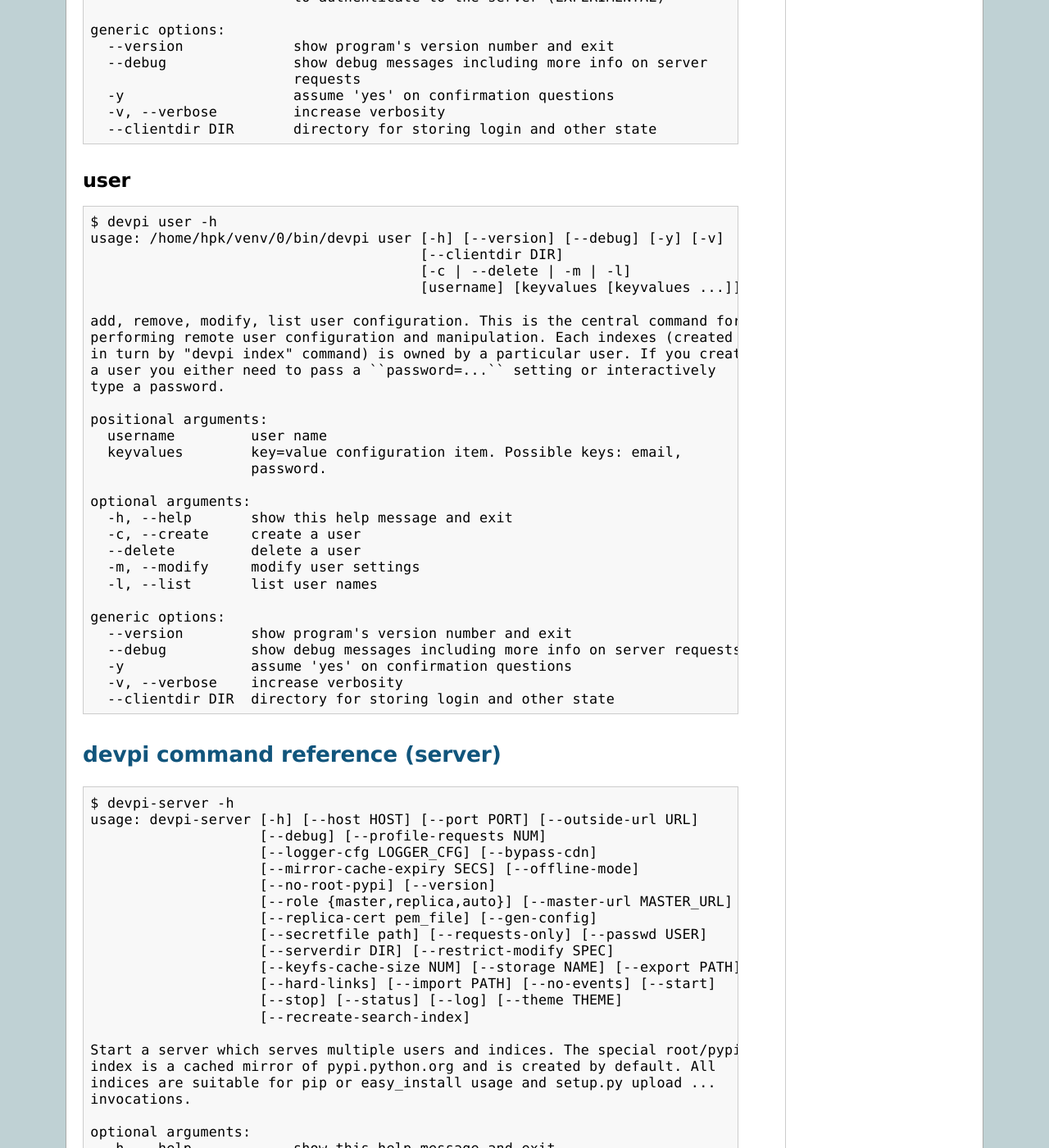
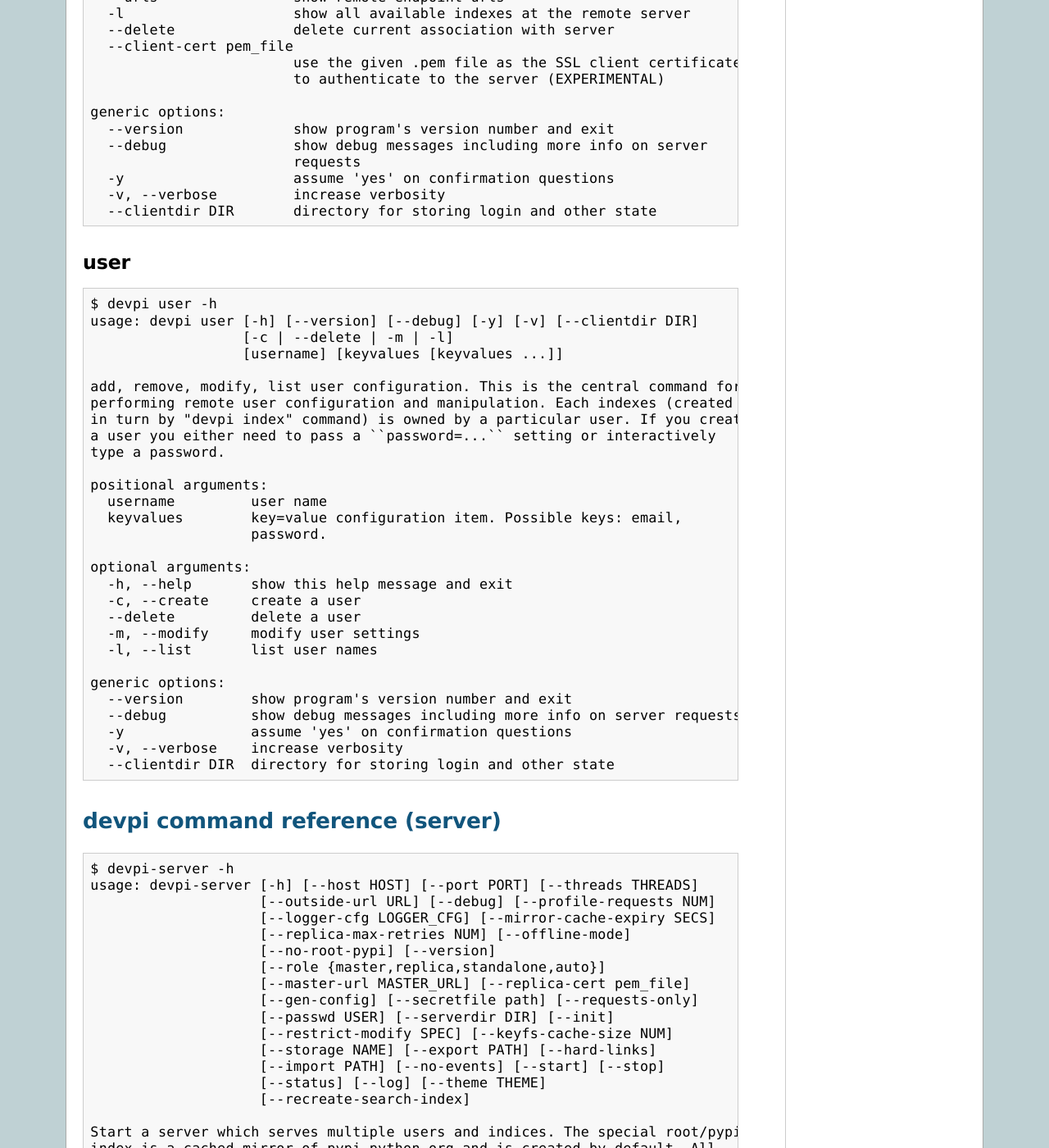
Before and after one commit to devpi/devpi, a Sphinx documentation site: the page built from doc/userman/devpi_commands.rst, in a window 1280 px wide and 1400 px high, scrolled down 7865 px. Shown: the whole window at 82% size. Built offline with Sphinx 7.4.7, drawn with Linux system fonts in a browser that asks for light colours; some of the changed text lies outside the part shown.

Commit message:
Update parts of the user manual.

```diff
--- a/doc/userman/devpi_commands.rst
+++ b/doc/userman/devpi_commands.rst
@@ -17,9 +17,8 @@
 ::
 
     $ devpi getjson -h
-    usage: /home/hpk/venv/0/bin/devpi getjson [-h] [--version] [--debug] [-y] [-v]
-                                              [--clientdir DIR]
-                                              path_or_url
+    usage: devpi getjson [-h] [--version] [--debug] [-y] [-v] [--clientdir DIR]
+                         path_or_url
 
     show remote server and index configuration. A low-level command to show json-
     formatted configuration data from remote resources. This will always query the
@@ -47,10 +46,9 @@
 ::
 
     $ devpi index -h
-    usage: /home/hpk/venv/0/bin/devpi index [-h] [--version] [--debug] [-y] [-v]
-                                            [--clientdir DIR] [-c | --delete | -l]
-                                            [indexname]
-                                            [keyvalues [keyvalues ...]]
+    usage: devpi index [-h] [--version] [--debug] [-y] [-v] [--clientdir DIR]
+                       [-c | --delete | -l]
+                       [indexname] [keyvalues [keyvalues ...]]
 
     create, delete and manage indexes. This is the central command to create and
     manipulate indexes. The index is always created under the currently logged in
@@ -85,32 +83,33 @@
 ::
 
     $ devpi install -h
-    usage: /home/hpk/venv/0/bin/devpi install [-h] [--version] [--debug] [-y] [-v]
-                                              [--clientdir DIR] [--index INDEX]
-                                              [-l] [-e ARG] [--venv DIR]
-                                              [pkg [pkg ...]]
+    usage: devpi install [-h] [--version] [--debug] [-y] [-v] [--clientdir DIR]
+                         [--index INDEX] [-l] [-e ARG] [--venv DIR] [-r]
+                         [pkg [pkg ...]]
 
     install packages through current devpi index. This is convenience wrapper
     which configures and invokes ``pip install`` commands for you, using the
     current index.
 
     positional arguments:
-      pkg              uri or package file for installation from current index.
+      pkg                uri or package file for installation from current index.
 
     optional arguments:
-      -h, --help       show this help message and exit
-      --index INDEX    index to get package from (defaults to current index)
-      -l               print list of currently installed packages.
-      -e ARG           install a project in editable mode.
-      --venv DIR       install into specified virtualenv (created on the fly if
-                       none exists).
+      -h, --help         show this help message and exit
+      --index INDEX      index to get package from (defaults to current index)
+      -l                 print list of currently installed packages.
+      -e ARG             install a project in editable mode.
+      --venv DIR         install into specified virtualenv (created on the fly if
+                         none exists).
+      -r, --requirement  Install from the given requirements file.
 
     generic options:
-      --version        show program's version number and exit
-      --debug          show debug messages including more info on server requests
-      -y               assume 'yes' on confirmation questions
-      -v, --verbose    increase verbosity
-      --clientdir DIR  directory for storing login and other state
+      --version          show program's version number and exit
+      --debug            show debug messages including more info on server
+                         requests
+      -y                 assume 'yes' on confirmation questions
+      -v, --verbose      increase verbosity
+      --clientdir DIR    directory for storing login and other state
 
 .. _cmdref_list:
 
@@ -120,10 +119,9 @@
 ::
 
     $ devpi list -h
-    usage: /home/hpk/venv/0/bin/devpi list [-h] [--version] [--debug] [-y] [-v]
-                                           [--clientdir DIR] [-f] [--all]
-                                           [--index INDEX]
-                                           [spec]
+    usage: devpi list [-h] [--version] [--debug] [-y] [-v] [--clientdir DIR] [-f]
+                      [--all] [--index INDEX]
+                      [spec]
 
     list project versions and files for the current index. Without a spec argument
     this command will show the names of all projects which have releases on the
@@ -157,10 +155,9 @@
 ::
 
     $ devpi login -h
-    usage: /home/hpk/venv/0/bin/devpi login [-h] [--version] [--debug] [-y] [-v]
-                                            [--clientdir DIR]
-                                            [--password PASSWORD]
-                                            username
+    usage: devpi login [-h] [--version] [--debug] [-y] [-v] [--clientdir DIR]
+                       [--password PASSWORD]
+                       username
 
     login to devpi-server with the specified user. This command performs the login
     protocol with the remove server which typically results in a cached auth token
@@ -190,8 +187,7 @@
 ::
 
     $ devpi logoff -h
-    usage: /home/hpk/venv/0/bin/devpi logoff [-h] [--version] [--debug] [-y] [-v]
-                                             [--clientdir DIR]
+    usage: devpi logoff [-h] [--version] [--debug] [-y] [-v] [--clientdir DIR]
 
     log out of the current devpi-server. This will erase the client-side login
     token (see "devpi login").
@@ -214,10 +210,9 @@
 ::
 
     $ devpi push -h
-    usage: /home/hpk/venv/0/bin/devpi push [-h] [--version] [--debug] [-y] [-v]
-                                           [--clientdir DIR] [--index INDEX]
-                                           [--pypirc path]
-                                           pkgspec TARGETSPEC
+    usage: devpi push [-h] [--version] [--debug] [-y] [-v] [--clientdir DIR]
+                      [--index INDEX] [--pypirc path]
+                      pkgspec TARGETSPEC
 
     push a release and releasefiles to an internal or external index. You can push
     a release with all its release files either to an external pypi server
@@ -253,9 +248,9 @@
 ::
 
     $ devpi remove -h
-    usage: /home/hpk/venv/0/bin/devpi remove [-h] [--version] [--debug] [-y] [-v]
-                                             [--clientdir DIR] [--index INDEX]
-                                             spec
+    usage: devpi remove [-h] [--version] [--debug] [-y] [-v] [--clientdir DIR]
+                        [--index INDEX]
+                        spec
 
     remove project info/files from current index. This command allows to remove
     projects or releases from your current index (see "devpi use"). It will ask
@@ -285,44 +280,51 @@
 ::
 
     $ devpi test -h
-    usage: /home/hpk/venv/0/bin/devpi test [-h] [--version] [--debug] [-y] [-v]
-                                           [--clientdir DIR] [-e ENVNAME]
-                                           [-c PATH] [--fallback-ini PATH]
-                                           [--tox-args toxargs] [--detox]
-                                           [--index INDEX]
-                                           pkgspec [pkgspec ...]
+    usage: devpi test [-h] [--version] [--debug] [-y] [-v] [--clientdir DIR]
+                      [-e ENVNAME] [-c PATH] [--fallback-ini PATH]
+                      [--tox-args toxargs] [--detox] [--no-upload] [--index INDEX]
+                      [--select SELECTOR] [--list]
+                      pkgspec [pkgspec ...]
 
     download and test a package against tox environments. Download a package and
     run tests as configured by the tox.ini file (which must be contained in the
     package).
 
     positional arguments:
-      pkgspec              package specification in pip/setuptools requirement-
-                           syntax, e.g. 'pytest' or 'pytest==2.4.2'
+      pkgspec               package specification in pip/setuptools requirement-
+                            syntax, e.g. 'pytest' or 'pytest==2.4.2'
 
     optional arguments:
-      -h, --help           show this help message and exit
-      -e ENVNAME           tox test environment to run from the tox.ini
-      -c PATH              tox configuration file to use with unpacked package
-      --fallback-ini PATH  tox ini file to be used if the downloaded package has
-                           none
-      --tox-args toxargs   extra command line arguments for tox. e.g.
-                           --toxargs="-c othertox.ini"
-      --detox, -d          (experimental) run tests concurrently in multiple
-                           processes using the detox tool (which must be
-                           installed)
-      --index INDEX        index to get package from, defaults to current index.
-                           Either just the NAME, using the current user, USER/NAME
-                           using the current server or a full URL for another
-                           server.
+      -h, --help            show this help message and exit
+      -e ENVNAME            tox test environment to run from the tox.ini
+      -c PATH               tox configuration file to use with unpacked package
+      --fallback-ini PATH   tox ini file to be used if the downloaded package has
+                            none
+      --tox-args toxargs    extra command line arguments for tox. e.g.
+                            --toxargs="-c othertox.ini"
+      --detox, -d           (experimental) run tests concurrently in multiple
+                            processes using the detox tool (which must be
+                            installed)
+      --no-upload           Skip upload of tox results
+      --index INDEX         index to get package from, defaults to current index.
+                            Either just the NAME, using the current user,
+                            USER/NAME using the current server or a full URL for
+                            another server.
+      --select SELECTOR, -s SELECTOR
+                            Selector for release files. This is a regular
+                            expression to select release files for which tests
+                            will be run. With this option it's possible to select
+                            wheels that aren't universal, or run tests only for
+                            one specific release file.
+      --list, -l            Just list the release files which would be tested.
 
     generic options:
-      --version            show program's version number and exit
-      --debug              show debug messages including more info on server
-                           requests
-      -y                   assume 'yes' on confirmation questions
-      -v, --verbose        increase verbosity
-      --clientdir DIR      directory for storing login and other state
+      --version             show program's version number and exit
+      --debug               show debug messages including more info on server
+                            requests
+      -y                    assume 'yes' on confirmation questions
+      -v, --verbose         increase verbosity
+      --clientdir DIR       directory for storing login and other state
 
 .. _cmdref_upload:
 
@@ -332,13 +334,11 @@
 ::
 
     $ devpi upload -h
-    usage: /home/hpk/venv/0/bin/devpi upload [-h] [--version] [--debug] [-y] [-v]
-                                             [--clientdir DIR] [--no-vcs]
-                                             [--setupdir-only] [--formats FORMATS]
-                                             [--with-docs] [--only-docs]
-                                             [--index INDEX] [--from-dir]
-                                             [--only-latest] [--dry-run]
-                                             [path [path ...]]
+    usage: devpi upload [-h] [--version] [--debug] [-y] [-v] [--clientdir DIR]
+                        [--no-vcs] [--setupdir-only] [--formats FORMATS]
+                        [--with-docs] [--only-docs] [--index INDEX] [--from-dir]
+                        [--only-latest] [--dry-run]
+                        [path [path ...]]
 
     (build and) upload packages to the current devpi-server index. You can
     directly upload existing release files by specifying their file system path as
@@ -390,12 +390,11 @@
 ::
 
     $ devpi use -h
-    usage: /home/hpk/venv/0/bin/devpi use [-h] [--version] [--debug] [-y] [-v]
-                                          [--clientdir DIR] [--set-cfg]
-                                          [--always-set-cfg {yes,no}]
-                                          [--venv VENV] [--urls] [-l] [--delete]
-                                          [--client-cert pem_file]
-                                          [url]
+    usage: devpi use [-h] [--version] [--debug] [-y] [-v] [--clientdir DIR]
+                     [--set-cfg] [-t {yes,no,auto}] [--always-set-cfg {yes,no}]
+                     [--venv VENV] [--urls] [-l] [--delete]
+                     [--client-cert pem_file]
+                     [url]
 
     show/configure current index and target venv for install activities. This
     shows client-side state, relevant for server interactions, including login
@@ -417,6 +416,12 @@
       --set-cfg             create or modify pip/setuptools config files in home
                             directory so pip/easy_install will pick up the current
                             devpi index url
+      -t {yes,no,auto}, --pip-set-trusted {yes,no,auto}
+                            when used in conjunction with set-cfg, also set
+                            matching pip trusted-host setting for the provided
+                            devpi index url. With 'auto', trusted will be set for
+                            http urls or hosts that fail https ssl validation.
+                            'no' will clear setting
       --always-set-cfg {yes,no}
                             on 'yes', all subsequent 'devpi use' will implicitely
                             use --set-cfg. The setting is stored with the devpi
@@ -447,10 +452,9 @@
 ::
 
     $ devpi user -h
-    usage: /home/hpk/venv/0/bin/devpi user [-h] [--version] [--debug] [-y] [-v]
-                                           [--clientdir DIR]
-                                           [-c | --delete | -m | -l]
-                                           [username] [keyvalues [keyvalues ...]]
+    usage: devpi user [-h] [--version] [--debug] [-y] [-v] [--clientdir DIR]
+                      [-c | --delete | -m | -l]
+                      [username] [keyvalues [keyvalues ...]]
 
     add, remove, modify, list user configuration. This is the central command for
     performing remote user configuration and manipulation. Each indexes (created
@@ -485,18 +489,19 @@
 ::
 
     $ devpi-server -h
-    usage: devpi-server [-h] [--host HOST] [--port PORT] [--outside-url URL]
-                        [--debug] [--profile-requests NUM]
-                        [--logger-cfg LOGGER_CFG] [--bypass-cdn]
-                        [--mirror-cache-expiry SECS] [--offline-mode]
+    usage: devpi-server [-h] [--host HOST] [--port PORT] [--threads THREADS]
+                        [--outside-url URL] [--debug] [--profile-requests NUM]
+                        [--logger-cfg LOGGER_CFG] [--mirror-cache-expiry SECS]
+                        [--replica-max-retries NUM] [--offline-mode]
                         [--no-root-pypi] [--version]
-                        [--role {master,replica,auto}] [--master-url MASTER_URL]
-                        [--replica-cert pem_file] [--gen-config]
-                        [--secretfile path] [--requests-only] [--passwd USER]
-                        [--serverdir DIR] [--restrict-modify SPEC]
-                        [--keyfs-cache-size NUM] [--storage NAME] [--export PATH]
-                        [--hard-links] [--import PATH] [--no-events] [--start]
-                        [--stop] [--status] [--log] [--theme THEME]
+                        [--role {master,replica,standalone,auto}]
+                        [--master-url MASTER_URL] [--replica-cert pem_file]
+                        [--gen-config] [--secretfile path] [--requests-only]
+                        [--passwd USER] [--serverdir DIR] [--init]
+                        [--restrict-modify SPEC] [--keyfs-cache-size NUM]
+                        [--storage NAME] [--export PATH] [--hard-links]
+                        [--import PATH] [--no-events] [--start] [--stop]
+                        [--status] [--log] [--theme THEME]
                         [--recreate-search-index]
 
     Start a server which serves multiple users and indices. The special root/pypi
@@ -512,6 +517,7 @@
                             you want to accept connections from anywhere.
                             [localhost]
       --port PORT           port to listen for http requests. [3141]
+      --threads THREADS     number of threads to start for serving clients. [50]
       --outside-url URL     the outside URL where this server will be reachable.
                             Set this if you proxy devpi-server through a web
                             server and the web server does not set or you want to
@@ -529,22 +535,24 @@
                             web interface
 
     mirroring options:
-      --bypass-cdn          set this if you want to bypass pypi's CDN for access
-                            to simple pages and packages, in order to rule out
-                            cache-invalidation issues. This will only work if you
-                            are not using a http proxy.
       --mirror-cache-expiry SECS
                             (experimental) time after which projects in mirror
                             indexes are checked for new releases. [1800]
+      --replica-max-retries NUM
+                            Number of retry attempts for replica connection
+                            failures (such as aborted connections to pypi).
       --offline-mode        (experimental) prevents connections to any upstream
                             server (e.g. pypi) and only serves locally cached
                             files through the simple index used by pip.
       --no-root-pypi        don't create root/pypi on server initialization.
 
     deployment and data options:
-      --version             show devpi_version (4.0.0)
-      --role {master,replica,auto}
-                            set role of this instance. [auto]
+      --version             show devpi_version (4.3.2.dev0)
+      --role {master,replica,standalone,auto}
+                            set role of this instance. The default 'auto' sets
+                            'standalone' by default and 'replica' if the --master-
+                            url option is used. To enable the replication protocol
+                            you have to explicitly set the 'master' role. [auto]
       --master-url MASTER_URL
                             run as a replica of the specified master server
       --replica-cert pem_file
@@ -565,6 +573,8 @@
       --serverdir DIR       directory for server data. By default,
                             $DEVPI_SERVERDIR is used if it exists, otherwise the
                             default is '~/.devpi/server'
+      --init                initialize devpi-server state in an empty directory
+                            (also see --serverdir)
       --restrict-modify SPEC
                             specify which users/groups may create other users and
                             their indices. Multiple users and groups are separated
@@ -607,7 +617,7 @@
                             gradually update until the server has caught up with
                             all events. [True]
 
-    background server:
+    background server (DEPRECATED, see --gen-config to use a process manager from your OS):
       --start               start the background devpi-server
       --stop                stop the background devpi-server
       --status              show status of background devpi-server
```
Also changed, not shown: other parts of doc/userman/devpi_commands.rst (+4 -4 lines), doc/userman/devpi_indices.rst (+9 -9 lines), doc/userman/devpi_user.rst (line endings or trailing spaces), 1 other file.
